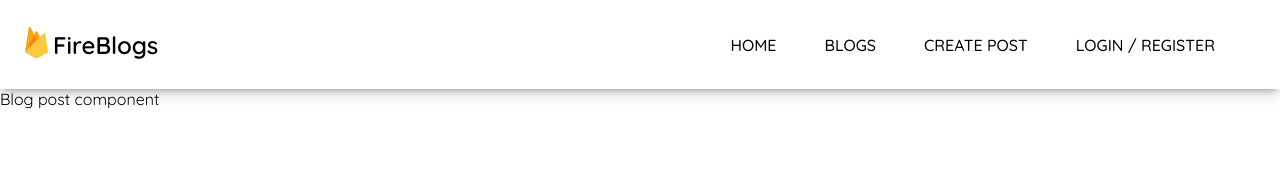
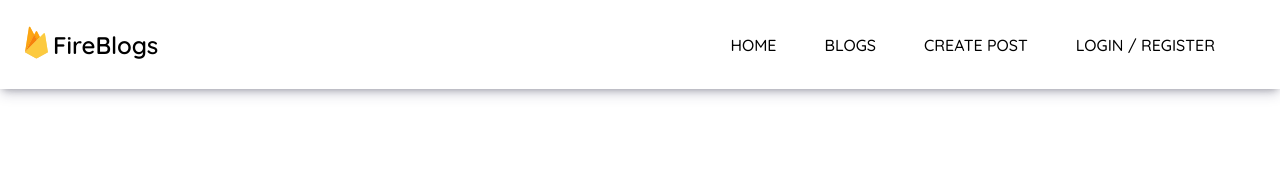
Before and after one commit to Azizbek98/Vue-Fireblog, a Vue app: page / in a window 1280 px wide. Shown: the top 179 px of the page. Built offline with nearby package versions, Linux system fonts and the light colour scheme; what vue2-editor would draw is missing.

Commit message:
feat: adding props to blog post component

```diff
--- a/src/components/BlogPost.vue
+++ b/src/components/BlogPost.vue
@@ -1,10 +1,13 @@
 <template>
-  <div>Blog post component</div>
+  <div class="blog-wrapper">
+    <div class="blog-content"></div>
+  </div>
 </template>
 
 <script>
 export default {
   name: "BlogPost",
+  props: ["post"],
 };
 </script>
 
--- a/src/views/Home.vue
+++ b/src/views/Home.vue
@@ -1,6 +1,11 @@
 <template>
   <div class="home">
-    <BlogPost />
+    <BlogPost :post="welcomeScreen" />
+    <BlogPost
+      :post="post"
+      v-for="(post, index) in sampleBlogPost"
+      :key="index"
+    />
   </div>
 </template>
 
```
